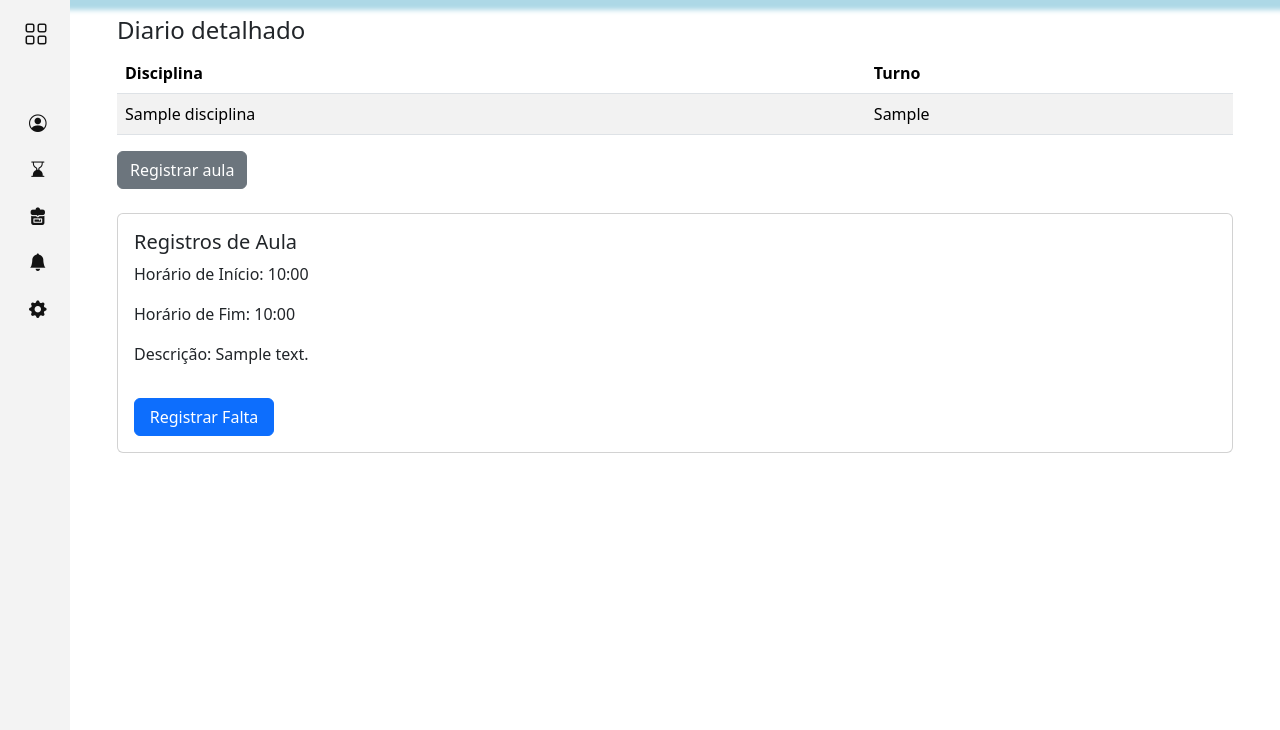
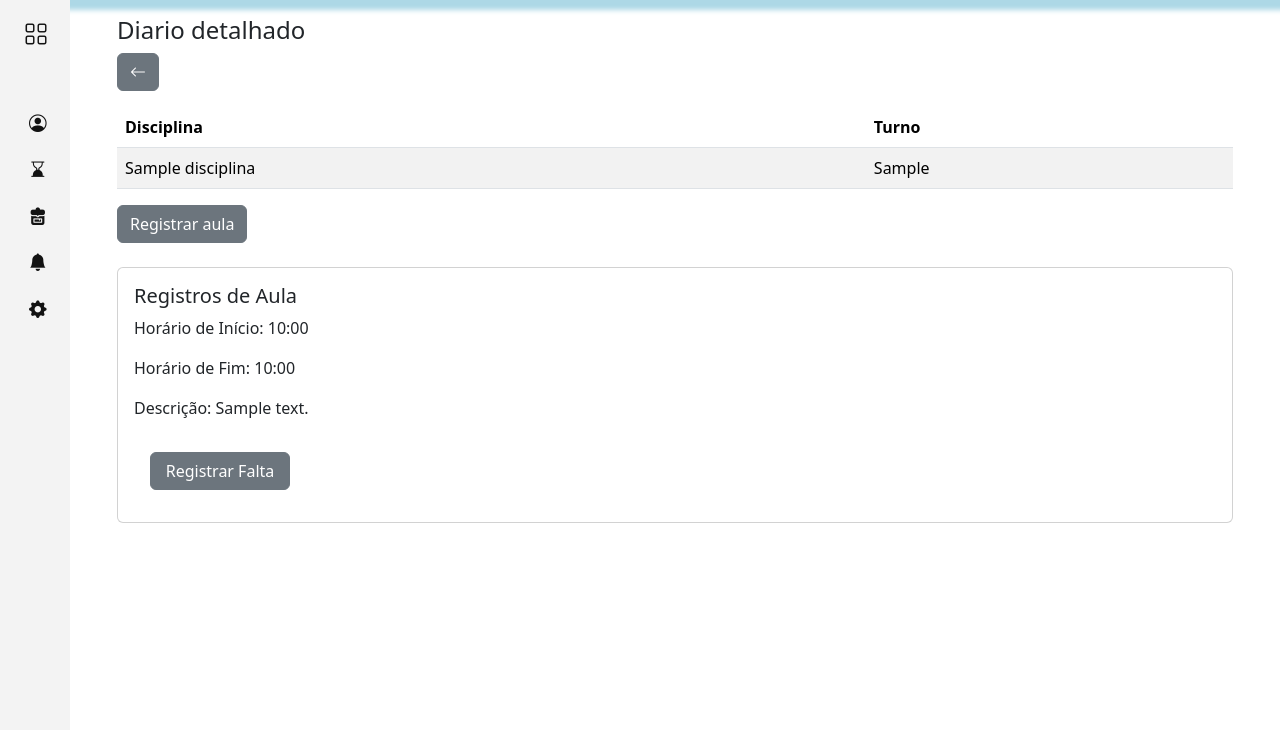
Before and after one commit to Fabio-jr-SM/SIGAS, a Django app: page /pagina/diario/1/ in a window 1280 px wide. Shown: the part 110-840 px from the top of the page. Run offline with Django 5.2, Linux system fonts and the light colour scheme; tables that the repository leaves empty hold one stand-in row (values such as "Sample post").

Commit message:
deu certo bb

```diff
--- a/sigas/app_sigas/templates/users/professor/diario.html
+++ b/sigas/app_sigas/templates/users/professor/diario.html
@@ -13,6 +13,7 @@ Sigas - Inicio
     <div class="main p-3">
         <div class="container">
             <h4>Diarios</h4>
+            <a href="{% url 'pagina_inicial' %}" class="btn btn-secondary mb-3"><i class="bi bi-arrow-left"></i></a>
             <table class="table table-striped">
                 <thead>
                     <tr>
--- a/sigas/app_sigas/templates/users/professor/diario_detalhado.html
+++ b/sigas/app_sigas/templates/users/professor/diario_detalhado.html
@@ -13,6 +13,7 @@ Sigas - Inicio
     <div class="main p-3">
         <div class="container">
             <h4>Diario detalhado</h4>
+            <a href="{% url 'diario' %}" class="btn btn-secondary mb-3"><i class="bi bi-arrow-left"></i></a>
             <table class="table table-striped">
                 <thead>
                     <tr>
@@ -28,19 +29,19 @@ Sigas - Inicio
                 </tbody>
             </table>
 
-            <a class="btn btn-secondary" href="{{ url_registrar_aula }}">Registrar aula</a>
+            <a class="btn btn-secondary" href="/pagina/diario/{{disciplina_id}}/registraraula/">Registrar aula</a>
             {% if registros_aula %}
+            {% for registro in registros_aula %}
             <div class="card mt-4">
-                <div class="card-body">
+                <div class="card-body" style="">
                     <h5 class="card-title">Registros de Aula</h5>
-                    {% for registro in registros_aula %}
                     <p class="card-text">Horário de Início: {{ registro.horario_inicio }}</p>
                     <p class="card-text">Horário de Fim: {{ registro.horario_fim }}</p>
                     <p class="card-text">Descrição: {{ registro.descricao }}</p>
-                    {% endfor %}
+                    <a class="btn btn-secondary m-3" style="width: 140px;" href="{% url 'registrar_falta' %}">Registrar Falta</a>
                 </div>
-                <a class="btn btn-primary m-3" style="width: 140px;" href="{% url 'registrar_falta' %}">Registrar Falta</a>
             </div>
+            {% endfor %}
             {% endif %}
         </div>
         {% include 'utils/footer.html' %}
--- a/sigas/app_sigas/templates/users/professor/registrar_aula.html
+++ b/sigas/app_sigas/templates/users/professor/registrar_aula.html
@@ -13,8 +13,8 @@ Sigas - Inicio
     <div class="main p-3">
         <div class="container">
             <h4>Registrar aula</h4>
-
-            <form action="{% url 'registrar_aula' %}" method="POST">
+            <a href="{% url 'diario' %}" class="btn btn-secondary mb-3"><i class="bi bi-arrow-left"></i></a>
+            <form action="{% url 'registrar_aula' disciplina_id %}" method="POST">
 
                 {% csrf_token %}
 
--- a/sigas/app_sigas/urls.py
+++ b/sigas/app_sigas/urls.py
@@ -15,7 +15,7 @@ urlpatterns = [
     path('pagina/diario', views.diario, name='diario'),
     path('pagina/diario/<int:disciplina_id>/', views.diario_detalhado, name='diario_detalhado'),
 
-    path('pagina/diario/registraraula/', views.registrar_aula, name='registrar_aula'),
+    path('pagina/diario/<int:disciplina_id>/registraraula/', views.registrar_aula, name='registrar_aula'),
     path('pagina/diario/registrarfalta/', views.registrar_falta, name='registrar_falta'),
 
 
--- a/sigas/app_sigas/views.py
+++ b/sigas/app_sigas/views.py
@@ -40,7 +40,6 @@ def diario(request):
     return render(request,'users/professor/diario.html',{'disciplinas': disciplinas_do_professor})
 
 
-
 def diario_detalhado(request, disciplina_id):
     # Obtenha a disciplina com o ID fornecido ou retorne um erro 404 se não existir
     disciplina = get_object_or_404(Disciplina, id=disciplina_id)
@@ -49,21 +48,18 @@ def diario_detalhado(request, disciplina_id):
     registros_aula = RegistroAula.objects.filter(disciplina=disciplina)
 
     # Construa a URL reversa para a view registrar_aula com o argumento disciplina_id
-    url_registrar_aula = reverse('registrar_aula')
+    #url_registrar_aula = reverse('registrar_aula', kwargs={'disciplina_id': disciplina_id})
 
-    return render(request, 'users/professor/diario_detalhado.html', {'disciplina': disciplina, 'registros_aula': registros_aula, 'url_registrar_aula': url_registrar_aula})
+    return render(request, 'users/professor/diario_detalhado.html', {'disciplina': disciplina, 'registros_aula': registros_aula, 'disciplina_id': disciplina_id})
 
 @login_required(login_url='login')
-def registrar_aula(request):
+def registrar_aula(request, disciplina_id):
     if request.method == 'POST':
         horario_inicio = request.POST.get('horario_inicio')
         horario_fim = request.POST.get('horario_fim')
         descricao = request.POST.get('descricao')
-        disciplina_id = request.POST.get('disciplina_id')
 
-        if not disciplina_id.isdigit():
-            print(disciplina_id)
-            return HttpResponseBadRequest("ID da disciplina inválido")
+
 
         disciplina = get_object_or_404(Disciplina, id=disciplina_id)
 
@@ -78,7 +74,7 @@ def registrar_aula(request):
         # Redirecione para a página de detalhes do diário com o ID do registro de aula
         return redirect('diario_detalhado', disciplina_id=disciplina_id)
 
-    return render(request, 'users/professor/registrar_aula.html')
+    return render(request, 'users/professor/registrar_aula.html', {'disciplina_id': disciplina_id})
 
 def registrar_falta(request):
     disciplina_id = 1
```
